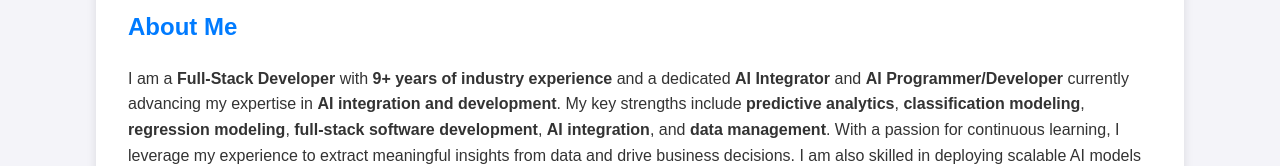
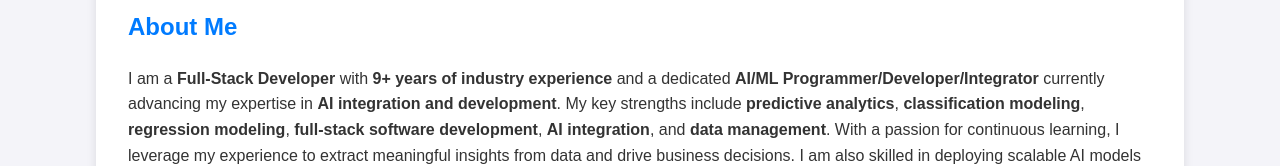
Before and after one commit to padronfrancis1/portfolio, a plain HTML site: page index.html in a window 1280 px wide. Shown: the part 244-410 px from the top of the page. Drawn offline with Linux system fonts and the light colour scheme.

Commit message:
added skills

```diff
--- a/index.html
+++ b/index.html
@@ -89,7 +89,7 @@
         <section>
             <h2>About Me</h2>
             <p>
-                I am a <b>Full-Stack Developer</b> with <b>9+ years of industry experience</b> and a dedicated <b>AI Integrator</b> and <b>AI Programmer/Developer</b> currently advancing my expertise in <b>AI integration and development</b>.
+                I am a <b>Full-Stack Developer</b> with <b>9+ years of industry experience</b> and a dedicated <b>AI/ML Programmer/Developer/Integrator</b> currently advancing my expertise in <b>AI integration and development</b>.
                 My key strengths include <b>predictive analytics</b>, <b>classification modeling</b>, <b>regression modeling</b>, <b>full-stack software development</b>, <b>AI integration</b>, and <b>data management</b>.
                 With a passion for continuous learning, I leverage my experience to extract meaningful insights from data and drive business decisions. I am also skilled in deploying scalable AI models to production in cloud environments.
             </p>
```
